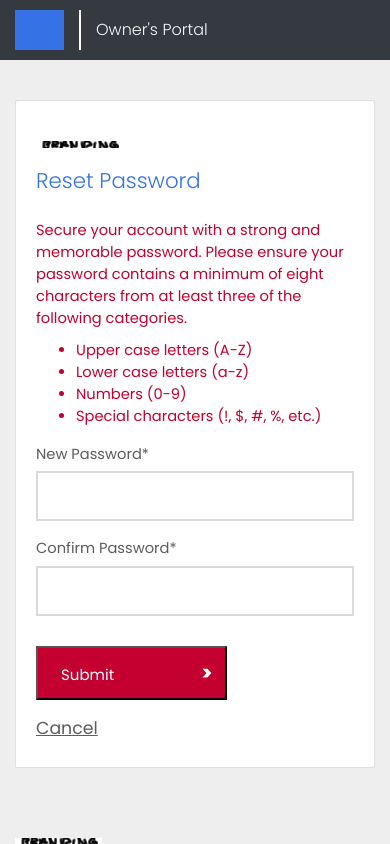
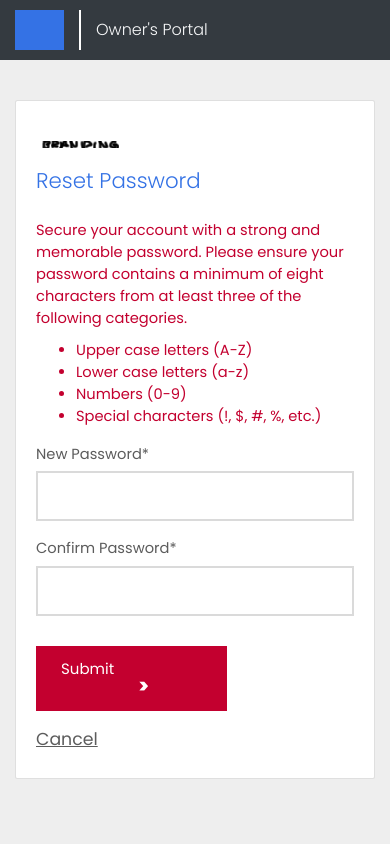
Before and after one commit to Yuugen64/Boostrap5_KnowledgeCheck, a website: page index.html in a window 390 px wide. Drawn offline with nearby package versions, Linux system fonts and the light colour scheme.

Commit message:
[submit button]:: trying again to get the carrot to line up correctly in the actual phone

```diff
--- a/index.html
+++ b/index.html
@@ -103,7 +103,7 @@
 
                 </div>
 
-                <button class="submit-button">Submit <p class="submit-carrot">></p></button>
+                <button class="submit-button">Submit<b class="submit-carrot">></b></button>
 
                 <a class="cancel-link" href="#">Cancel</a>
 
--- a/style.css
+++ b/style.css
@@ -394,8 +394,9 @@ h6{
 
 .submit-button{
     color: white;
+    border: none;
     background-color: #C3002F;
-    padding: 1.5rem 1.2rem 1.5rem 2.3rem;
+    padding: 1.5rem 2.5rem;
     margin-top: 30px;
     width: 60%;
     font-size: 15px;
@@ -408,10 +409,9 @@ h6{
     text-align: right;
     margin: 0px;
 
-    font-size:15pt;
+    font-size: 15pt;
     font-weight: 800;
     display: inline-block;
-
 }
 
 .cancel-link{
```
